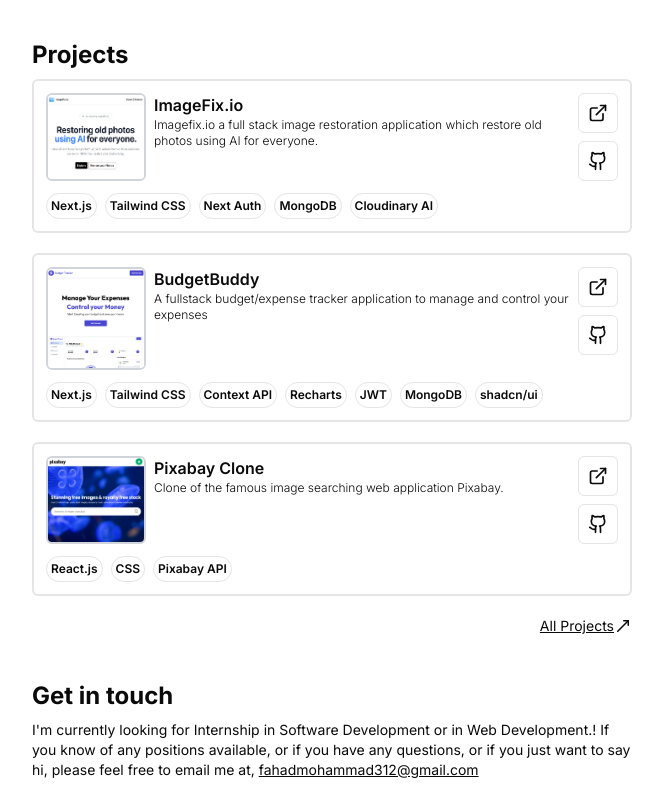
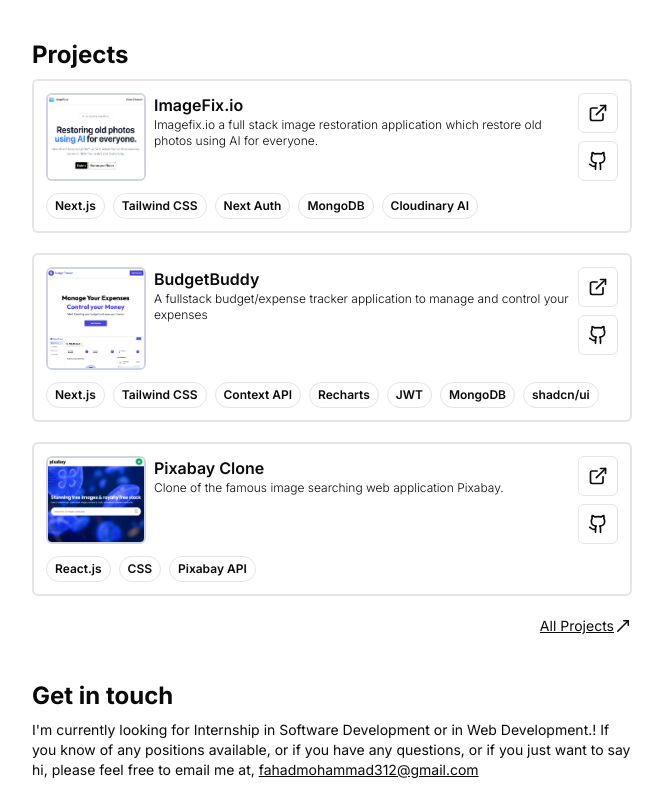
Before and after one commit to MohdFahad1/portfolio, a Next.js app: page / in a window 1280 px wide. Shown: the part 709-1509 px from the top of the page, without its empty margins (308-971 px from the left). Built offline with nearby package versions, Linux system fonts and the light colour scheme.

Commit message:
style: Added padding to projects tech stack

```diff
--- a/src/app/projects/page.jsx
+++ b/src/app/projects/page.jsx
@@ -70,7 +70,7 @@
                         <div className="flex gap-2 flex-wrap mt-3">
                           {item.tech.map((tech) => (
                             <span
-                              className="border-[1px] text-xs font-semibold rounded-full p-1"
+                              className="border-[1px] text-xs font-semibold rounded-full py-1 px-2"
                               key={tech}
                             >
                               {tech}
--- a/src/components/Projects.jsx
+++ b/src/components/Projects.jsx
@@ -2,41 +2,7 @@
 import Image from "next/image";
 import React from "react";
 import { Button } from "./ui/button";
-
-const data = [
-  {
-    name: "ImageFix.io",
-    link: "https://restore-photos-tmtb.vercel.app/",
-    github: "https://github.com/MohdFahad1/restore-photos",
-    desc: "Imagefix.io a full stack image restoration application which restore old photos using AI for everyone.",
-    tech: ["Next.js", "Tailwind CSS", "Next Auth", "MongoDB", "Cloudinary AI"],
-    image: "/images/imagefix.png",
-  },
-  {
-    name: "BudgetBuddy",
-    link: "https://expense-tracker-seven-peach.vercel.app/",
-    github: "https://github.com/MohdFahad1/expense-tracker",
-    desc: "A fullstack budget/expense tracker application to manage and control your expenses",
-    tech: [
-      "Next.js",
-      "Tailwind CSS",
-      "Context API",
-      "Recharts",
-      "JWT",
-      "MongoDB",
-      "shadcn/ui",
-    ],
-    image: "/images/budgetbuddy.png",
-  },
-  {
-    name: "Pixabay Clone",
-    link: "https://react-pixabay-clone.netlify.app/",
-    github: "https://github.com/MohdFahad1/pixabay-clone",
-    desc: "Clone of the famous image searching web application Pixabay.",
-    tech: ["React.js", "CSS", "Pixabay API"],
-    image: "/images/pixabay.png",
-  },
-];
+import { data } from "@/lib/projects";
 
 const Projects = () => {
   return (
@@ -77,7 +43,7 @@
                 <div className="flex gap-2 flex-wrap mt-3">
                   {item.tech.map((tech) => (
                     <span
-                      className="border-[1px] text-xs font-semibold rounded-full p-1"
+                      className="border-[1px] text-xs font-semibold rounded-full py-1 px-2"
                       key={tech}
                     >
                       {tech}
```
